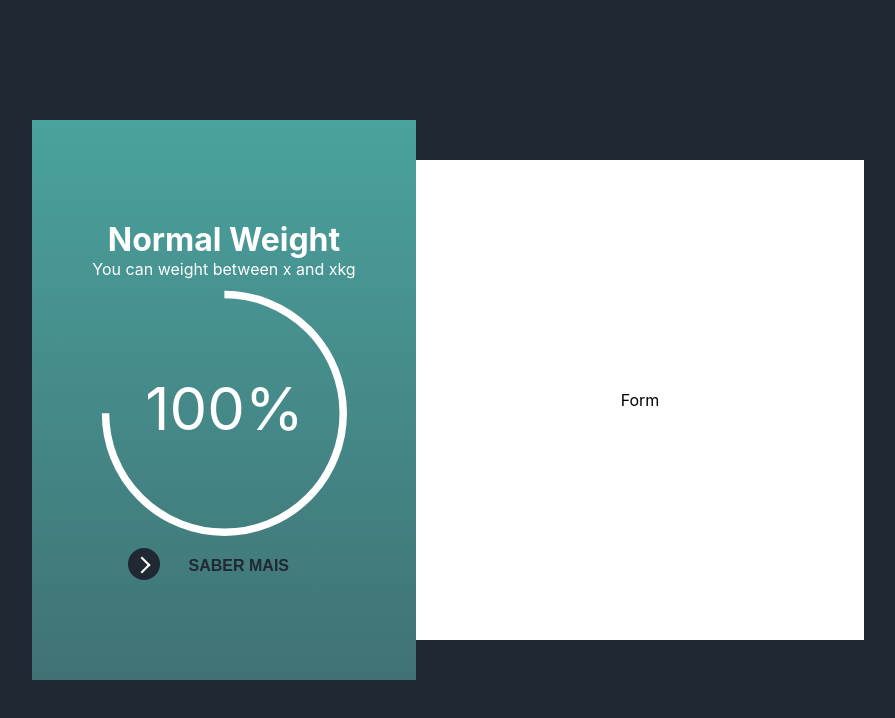
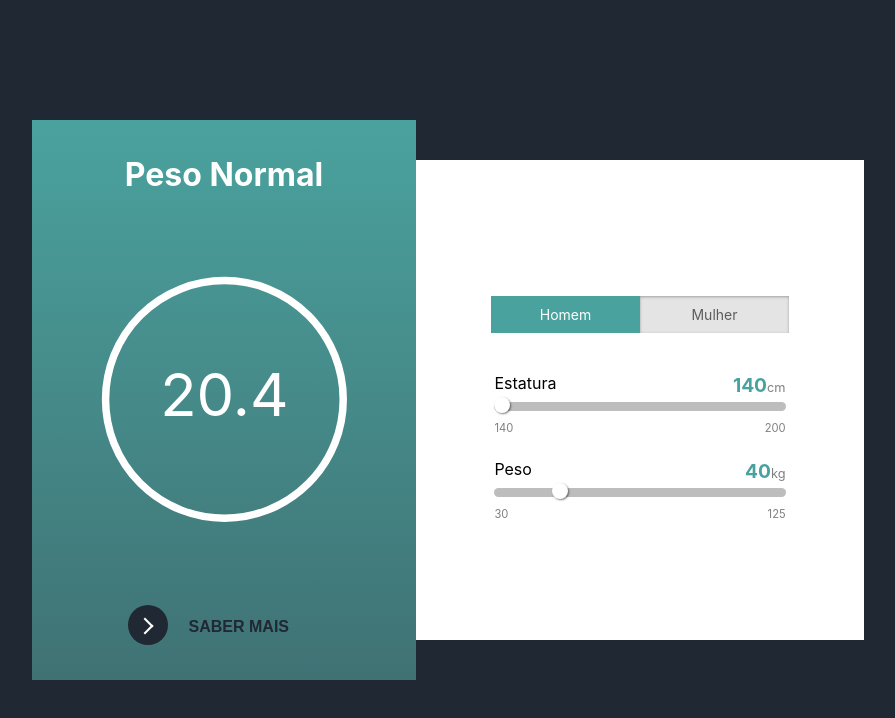
Before and after one commit to ecemyilmaz/IMC, a React (Create React App) app: page / in a window 1280 px wide. Shown: the top 718 px of the page, without its empty margins (192-1087 px from the left). Built offline with nearby package versions, Linux system fonts and the light colour scheme.

Commit message:
Finished Logic Side + Display Response

```diff
--- a/src/App.js
+++ b/src/App.js
@@ -1,15 +1,32 @@
-import React, { Component } from 'react';
-import './App.scss';
-import Display from './components/Display';
-import Form from './components/Form';
+import React, { Component } from "react";
+import "./App.scss";
+import Display from "./components/Display";
+import Form from "./components/Form";
 
 class App extends Component {
+  constructor(props) {
+    super(props);
+
+    this.state = {
+      height: 140,
+      weight: 40
+    };
+
+    this.handleChange = this.handleChange.bind(this);
+  }
+
+  handleChange(e) {
+    let obj = {};
+    obj[e.target.name] = e.target.value;
+    this.setState(obj);
+  }
+
   render() {
     return (
       <div className="App">
         <div className="content">
-          <Display />
-          <Form />
+          <Display appState={this.state} />
+          <Form appState={this.state} stateChange={this.handleChange} />
         </div>
       </div>
     );
--- a/src/components/Display.js
+++ b/src/components/Display.js
@@ -1,37 +1,97 @@
-import React, { Component } from 'react';
-import Button from './Button';
+import React, { Component } from "react";
+import Button from "./Button";
 
-class Circumference extends Component{
-  render(){
+class Circumference extends Component {
+  constructor(props) {
+    super(props);
 
-    return(
+    this.decideColor = this.decideColor.bind(this);
+  }
+
+  decideColor(number) {
+    let color;
+    if (number < 18.5) {
+      color = "#9DD9D2";
+    } else if (number >= 18.5 && number < 25) {
+      color = "#fff";
+    } else if (number >= 25 && number < 30) {
+      color = "#F18F01";
+    } else if (number >= 30) {
+      color = "#C73E1D";
+    }
+
+    return color;
+  }
+
+  render() {
+    let resultado = this.props.result();
+    let color = this.decideColor(resultado);
+    return (
       <svg viewBox="0 0 36 36" className="circumf">
         <path
+          className="circumf_path"
           d="M18 2.0845
       a 15.9155 15.9155 0 0 1 0 31.831
       a 15.9155 15.9155 0 0 1 0 -31.831"
           fill="none"
-    stroke="white"
           strokeWidth="1"
-    strokeDasharray="75, 100"
+          stroke={color}
         />
-  <text x="50%" y="50%" dominantBaseline="middle" textAnchor="middle" className="circumf_text">100%</text>
+        <text
+          x="50%"
+          y="50%"
+          dominantBaseline="middle"
+          textAnchor="middle"
+          className="circumf_text"
+        >
+          {resultado}
+        </text>
       </svg>
-    )
+    );
   }
 }
 
 class Display extends Component {
-  render(){
+  constructor(props) {
+    super(props);
 
-    return(
+    this.calculate = this.calculate.bind(this);
+    this.evalResult = this.evalResult.bind(this);
+  }
+
+  calculate() {
+    let weight = parseInt(this.props.appState.weight);
+    let height = Number(this.props.appState.height * 0.01);
+
+    let formula = Math.round((weight / (height * height)) * 10) / 10;
+
+    return formula;
+  }
+
+  evalResult(number) {
+    let state;
+    if (number < 18.5) {
+      state = "Abaixo de Peso";
+    } else if (number >= 18.5 && number < 25) {
+      state = "Peso Normal";
+    } else if (number >= 25 && number < 30) {
+      state = "Acima de Peso";
+    } else if (number >= 30) {
+      state = "Obesidade";
+    }
+    return state;
+  }
+  render() {
+    let estado = this.evalResult(this.calculate());
+    return (
       <div className="Display">
-        <h1>Normal Weight</h1>
-        <p>You can weight between x and xkg</p>
-        <Circumference />
+        <div className="Display__text">
+          <h1>{estado}</h1>
+        </div>
+        <Circumference result={this.calculate} />
         <Button />
       </div>
-    )
+    );
   }
 }
 export default Display;
--- a/src/components/Form.js
+++ b/src/components/Form.js
@@ -1,10 +1,71 @@
-import React, { Component } from 'react';
+import React, { Component } from "react";
 
 class Form extends Component {
-  render(){
-    return(
-      <div className="Form">Form</div>
-    )
+  render() {
+    return (
+      <div className="Form">
+        <div className="switch-field">
+          <input
+            type="radio"
+            id="switch_left"
+            name="switch_2"
+            value="yes"
+            defaultChecked
+          />
+          <label htmlFor="switch_left">Homem</label>
+          <input type="radio" id="switch_right" name="switch_2" value="no" />
+          <label htmlFor="switch_right">Mulher</label>
+        </div>
+        <div className="range-group">
+          <div className="range-field">
+            <div className="range-field__text">
+              <label htmlFor="range">Estatura</label>
+              <span className="range-current">
+                <span className="destaque">{this.props.appState.height}</span>
+                cm
+              </span>
+            </div>
+            <input
+              onChange={e => {
+                this.props.stateChange(e);
+              }}
+              name="height"
+              type="range"
+              min="140"
+              max="200"
+              step="1"
+            />
+            <div className="range-field__text">
+              <span className="extreme">140</span>
+              <span className="extreme">200</span>
+            </div>
+          </div>
+
+          <div className="range-field">
+            <div className="range-field__text">
+              <label htmlFor="range">Peso</label>
+              <span className="range-current">
+                <span className="destaque">{this.props.appState.weight}</span>kg
+              </span>
+            </div>
+            <input
+              onChange={e => {
+                this.props.stateChange(e);
+              }}
+              name="weight"
+              type="range"
+              min="30"
+              max="125"
+              step="1"
+            />
+            <div className="range-field__text">
+              <span className="extreme">30</span>
+              <span className="extreme">125</span>
+            </div>
+          </div>
+        </div>
+      </div>
+    );
   }
 }
 export default Form;
--- a/src/styles/_base.scss
+++ b/src/styles/_base.scss
@@ -31,7 +31,6 @@ $aqua: #407274;
   & > * {
     display: flex;
     align-items: center;
-    justify-content: center;
     flex-direction: column;
   }
 }
--- a/src/styles/_button.scss
+++ b/src/styles/_button.scss
@@ -17,8 +17,8 @@ button {
       @include transition(all, 0.45s, cubic-bezier(0.65,0,.076,1));
       position: relative;
       margin: 0;
-      width: 2rem;
-      height: 2rem;
+      width: 2.5rem;
+      height: 2.5rem;
       background: $darkblue;
       border-radius: 1.625rem;
 
@@ -31,7 +31,7 @@ button {
         background: white;
         &.arrow {
           @include transition(all, 0.45s, cubic-bezier(0.65,0,.076,1));
-          left: 0.2rem;
+          left: 0.35rem;
           width: 1.125rem;
           height: 0.125rem;
           background: none;
@@ -57,7 +57,7 @@ button {
       left: 0;
       right: 0;
       bottom: 0;
-      padding: 0.3rem 0;
+      padding: 0.6rem 0;
       margin: 0 0 0 1.85rem;
       color: $darkblue;
       font-weight: 700;
--- a/src/styles/_display.scss
+++ b/src/styles/_display.scss
@@ -1,15 +1,37 @@
-.Display{
+.Display {
   height: 70%;
   width: 30%;
   color: white;
+  justify-content: space-around;
   background: linear-gradient($cyan, $aqua);
 
-  .circumf{
+  &__text {
+    text-align: center;
+  }
+
+  .circumf {
     width: 70%;
 
-    &_text{
+    &_text {
       font-size: 0.5rem;
       fill: white;
     }
+
+    &_path {
+      stroke-dasharray: 0;
+
+      transition: stroke 1s;
+      animation: animatepath 2s;
+      animation-delay: 0.5s;
+    }
   }
 }
+
+@keyframes animatepath {
+  from {
+    stroke-dasharray: 0;
+  }
+  to {
+    stroke-dasharray: 100;
+  }
+}
--- a/src/styles/_form.scss
+++ b/src/styles/_form.scss
@@ -1,5 +1,192 @@
-.Form{
+.Form {
   height: 60%;
   width: 35%;
-  background:#fff;
+  background: #fff;
+  justify-content: center;
+
+  .range-group {
+    display: flex;
+    flex-direction: column;
+    width: 65%;
+
+    .range-field {
+      margin-bottom: 1.5rem;
+
+      .range-current {
+        color: grey;
+        font-size: 0.8rem;
+      }
+
+      &__text {
+        display: flex;
+        justify-content: space-between;
+
+        .extreme {
+          font-size: 0.7rem;
+          color: grey;
+        }
+
+        .destaque {
+          color: $cyan;
+          font-weight: 700;
+          font-size: 1.2rem;
+        }
+      }
+    }
+
+    input[type="range"] {
+      -webkit-appearance: none;
+      background: transparent;
+      width: 100%;
+      height: 20px;
+
+      // Remove box when clicked
+      &:focus {
+        outline: none;
+      }
+
+      // WEBKIT
+      &::-webkit-slider-thumb {
+        -webkit-appearance: none;
+        height: 16px;
+        width: 16px;
+        border-radius: 50%;
+        background: #ffffff;
+        margin-top: -5px;
+        box-shadow: 1px 1px 2px rgba(#000, 0.5);
+
+        cursor: pointer;
+      }
+
+      &::-webkit-slider-runnable-track {
+        width: 60%;
+        height: 9px;
+        background: #bdbdbd;
+        border-radius: 3rem;
+
+        transition: all 0.5s;
+        cursor: pointer;
+      }
+
+      &:hover::-webkit-slider-runnable-track {
+        background: $cyan;
+      }
+
+      // IE
+
+      &::-ms-track {
+        width: 60%;
+        cursor: pointer;
+        height: 9px;
+
+        transition: all 0.5s;
+        /* Hides the slider so custom styles can be added */
+        background: transparent;
+        border-color: transparent;
+        color: transparent;
+      }
+
+      &::-ms-thumb {
+        height: 16px;
+        width: 16px;
+        border-radius: 50%;
+        background: #ffffff;
+        margin-top: -5px;
+        box-shadow: 1px 1px 2px rgba(#000, 0.5);
+
+        cursor: pointer;
+      }
+
+      &::-ms-fill-lower {
+        background: $cyan;
+        border-radius: 3rem;
+      }
+      &:focus::-ms-fill-lower {
+        background: $cyan;
+      }
+      &::-ms-fill-upper {
+        background: #bdbdbd;
+        border-radius: 3rem;
+      }
+      &:focus::-ms-fill-upper {
+        background: #bdbdbd;
+      }
+
+      //FIREFOX
+      &::-moz-range-thumb {
+        height: 16px;
+        width: 16px;
+        border-radius: 50%;
+        background: #ffffff;
+        margin-top: -5px;
+        box-shadow: 1px 1px 2px rgba(#000, 0.5);
+
+        cursor: pointer;
+      }
+
+      &::-moz-range-track {
+        width: 60%;
+        height: 9px;
+        background: #bdbdbd;
+        border-radius: 3rem;
+
+        transition: all 0.5s;
+        cursor: pointer;
+      }
+      &:hover::-moz-range-track {
+        background: $cyan;
+      }
+    }
+  }
+
+  .switch-field {
+    padding: 40px;
+    overflow: hidden;
+    display: flex;
+    justify-content: center;
+    width: 90%;
+
+    & input {
+      position: absolute !important;
+      clip: rect(0, 0, 0, 0);
+      height: 1px;
+      width: 1px;
+      border: 0;
+      overflow: hidden;
+    }
+
+    & label {
+      display: flex;
+      justify-content: center;
+      align-items: center;
+      width: 30%;
+      height: 25px;
+      background-color: #e4e4e4;
+      color: rgba(0, 0, 0, 0.6);
+      font-size: 14px;
+      font-weight: normal;
+      text-align: center;
+      text-shadow: none;
+      padding: 6px 14px;
+      -webkit-box-shadow: inset 0 1px 3px rgba(0, 0, 0, 0.3),
+        0 1px rgba(255, 255, 255, 0.1);
+      box-shadow: inset 0 1px 3px rgba(0, 0, 0, 0.3),
+        0 1px rgba(255, 255, 255, 0.1);
+      -webkit-transition: all 0.1s ease-in-out;
+      -moz-transition: all 0.1s ease-in-out;
+      -ms-transition: all 0.1s ease-in-out;
+      -o-transition: all 0.1s ease-in-out;
+      transition: all 0.1s ease-in-out;
+
+      &:hover {
+        cursor: pointer;
+      }
+    }
+    & input:checked + label {
+      background-color: $cyan;
+      -webkit-box-shadow: none;
+      box-shadow: none;
+      color: white;
+    }
+  }
 }
```
Lines whose indentation alone changed are shown as unchanged.
